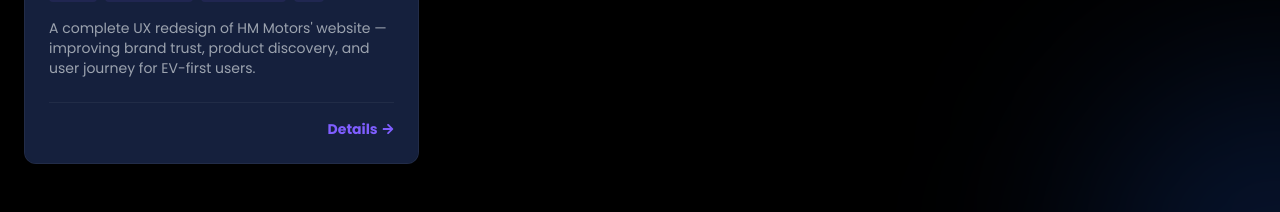
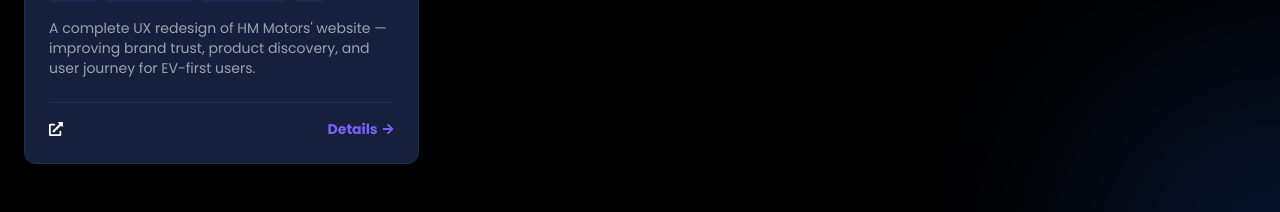
Before and after one commit to swaliht2005/PORTFOLIO_CLIENT-, a React (Vite) app: page / in a window 1280 px wide. Shown: the part 1980-2192 px from the top of the page. Built offline with nearby package versions, Linux system fonts and the light colour scheme.

Commit message:
Add live link

```diff
--- a/src/data/projects.js
+++ b/src/data/projects.js
@@ -16,7 +16,7 @@
   role: "UI/UX Designer",
   tools: ["Figma", "Notion"],
   tags: ["UI/UX", "Web Design", "Automotive", "EV"],
-  liveLink: "",
+  liveLink: "https://hindustan-motors.vercel.app/",
   repoLink: "",
   pdfUrl: "",
   images: [],
```
